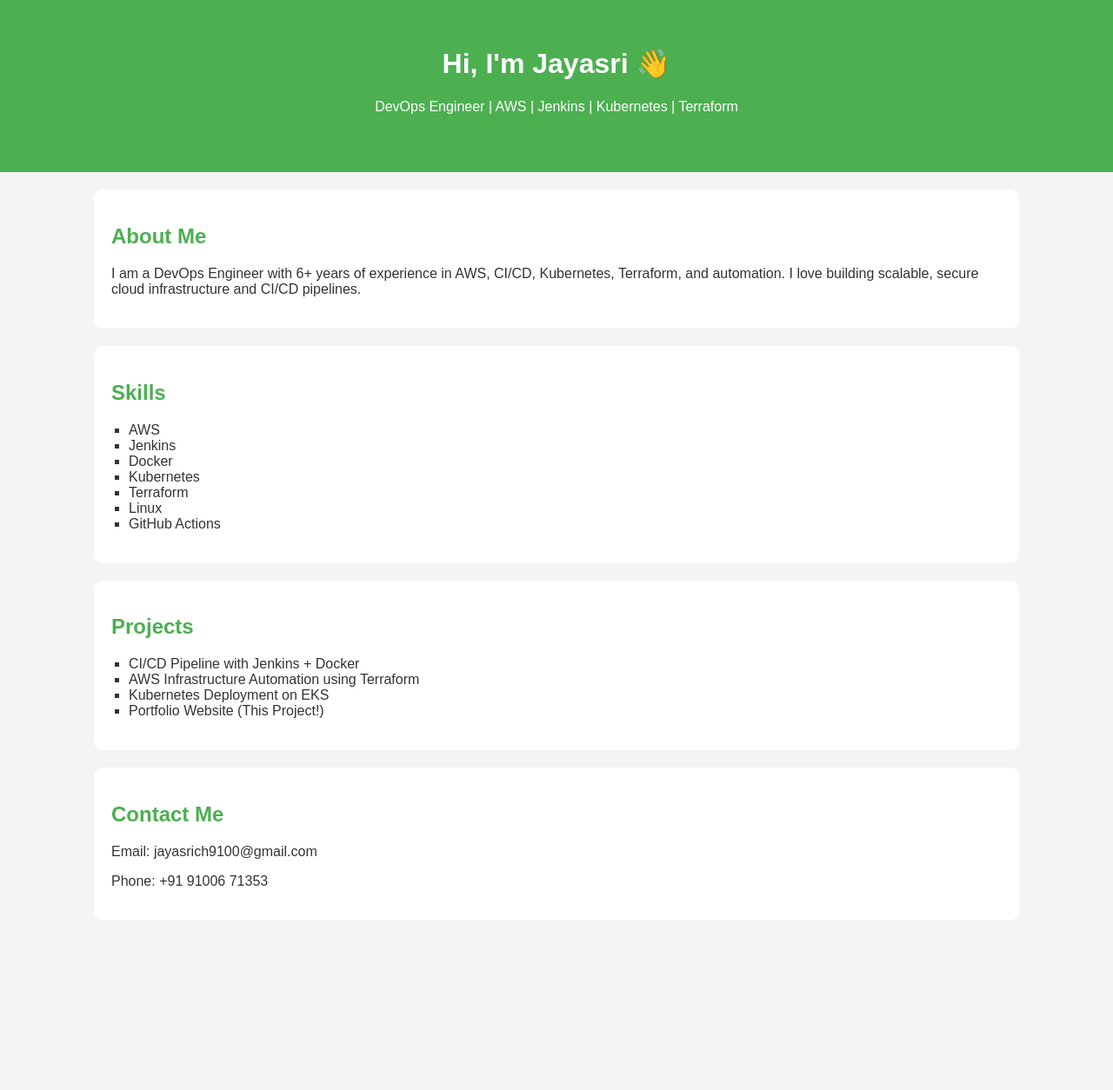
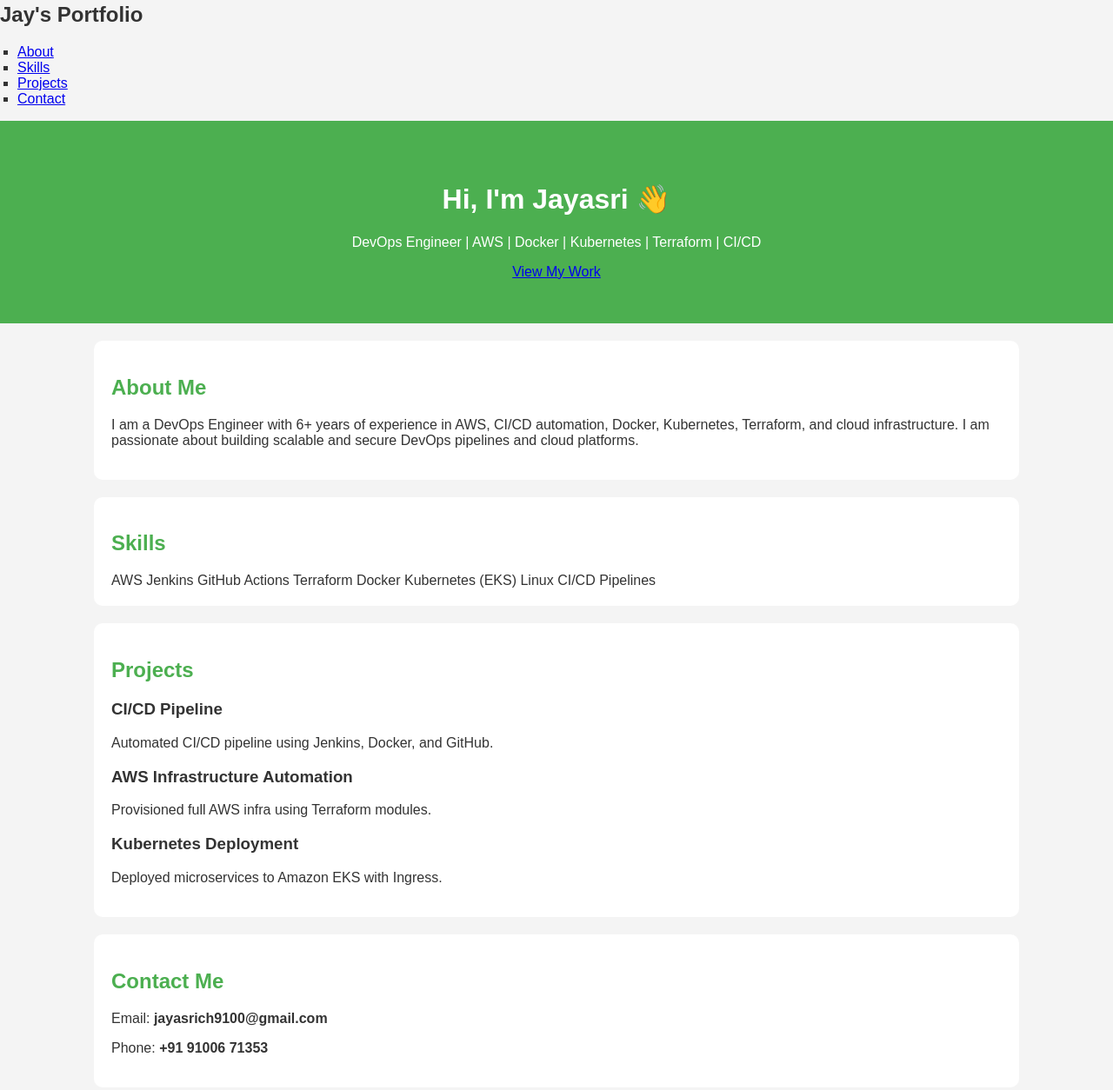
Before and after one commit to jayasri-ops/jayasri.github.io, a plain HTML site: page index.html in a window 1280 px wide. Shown: the part 17-1271 px from the top of the page at 87% size. Before the commit the page ends 1096 px from the top, so only its background shows below. Drawn offline with Linux system fonts and the light colour scheme.

Commit message:
Update index.html

```diff
--- a/index.html
+++ b/index.html
@@ -3,52 +3,78 @@
 <head>
     <meta charset="UTF-8" />
     <meta name="viewport" content="width=device-width, initial-scale=1.0" />
-    <title>Jay's Portfolio</title>
+    <title>Jay | DevOps Engineer</title>
     <link rel="stylesheet" href="styles.css" />
 </head>
 <body>
 
-    <header>
-        <h1>Hi, I'm Jayasri 👋</h1>
-        <p>DevOps Engineer | AWS | Jenkins | Kubernetes | Terraform</p>
+    <!-- Navigation -->
+    <nav>
+        <h1 class="logo">Jay's Portfolio</h1>
+        <ul>
+            <li><a href="#about">About</a></li>
+            <li><a href="#skills">Skills</a></li>
+            <li><a href="#projects">Projects</a></li>
+            <li><a href="#contact">Contact</a></li>
+        </ul>
+    </nav>
+
+    <!-- Hero Section -->
+    <header class="hero">
+        <h1>Hi, I'm <span>Jayasri</span> 👋</h1>
+        <p>DevOps Engineer | AWS | Docker | Kubernetes | Terraform | CI/CD</p>
+        <a href="#projects" class="btn">View My Work</a>
     </header>
 
-    <section id="about">
+    <!-- About -->
+    <section id="about" class="section">
         <h2>About Me</h2>
         <p>
-            I am a DevOps Engineer with 6+ years of experience in AWS, CI/CD,
-            Kubernetes, Terraform, and automation. I love building scalable,
-            secure cloud infrastructure and CI/CD pipelines.
+            I am a DevOps Engineer with 6+ years of experience in AWS, CI/CD automation,
+            Docker, Kubernetes, Terraform, and cloud infrastructure. I am passionate about
+            building scalable and secure DevOps pipelines and cloud platforms.
         </p>
     </section>
 
-    <section id="skills">
+    <!-- Skills -->
+    <section id="skills" class="section">
         <h2>Skills</h2>
-        <ul>
-            <li>AWS</li>
-            <li>Jenkins</li>
-            <li>Docker</li>
-            <li>Kubernetes</li>
-            <li>Terraform</li>
-            <li>Linux</li>
-            <li>GitHub Actions</li>
-        </ul>
+        <div class="skill-grid">
+            <span>AWS</span>
+            <span>Jenkins</span>
+            <span>GitHub Actions</span>
+            <span>Terraform</span>
+            <span>Docker</span>
+            <span>Kubernetes (EKS)</span>
+            <span>Linux</span>
+            <span>CI/CD Pipelines</span>
+        </div>
     </section>
 
-    <section id="projects">
+    <!-- Projects -->
+    <section id="projects" class="section">
         <h2>Projects</h2>
-        <ul>
-            <li>CI/CD Pipeline with Jenkins + Docker</li>
-            <li>AWS Infrastructure Automation using Terraform</li>
-            <li>Kubernetes Deployment on EKS</li>
-            <li>Portfolio Website (This Project!)</li>
-        </ul>
+        <div class="project-grid">
+            <div class="project-card">
+                <h3>CI/CD Pipeline</h3>
+                <p>Automated CI/CD pipeline using Jenkins, Docker, and GitHub.</p>
+            </div>
+            <div class="project-card">
+                <h3>AWS Infrastructure Automation</h3>
+                <p>Provisioned full AWS infra using Terraform modules.</p>
+            </div>
+            <div class="project-card">
+                <h3>Kubernetes Deployment</h3>
+                <p>Deployed microservices to Amazon EKS with Ingress.</p>
+            </div>
+        </div>
     </section>
 
-    <section id="contact">
+    <!-- Contact -->
+    <section id="contact" class="section">
         <h2>Contact Me</h2>
-        <p>Email: jayasrich9100@gmail.com</p>
-        <p>Phone: +91 91006 71353</p>
+        <p>Email: <strong>jayasrich9100@gmail.com</strong></p>
+        <p>Phone: <strong>+91 91006 71353</strong></p>
     </section>
 
 </body>
```
